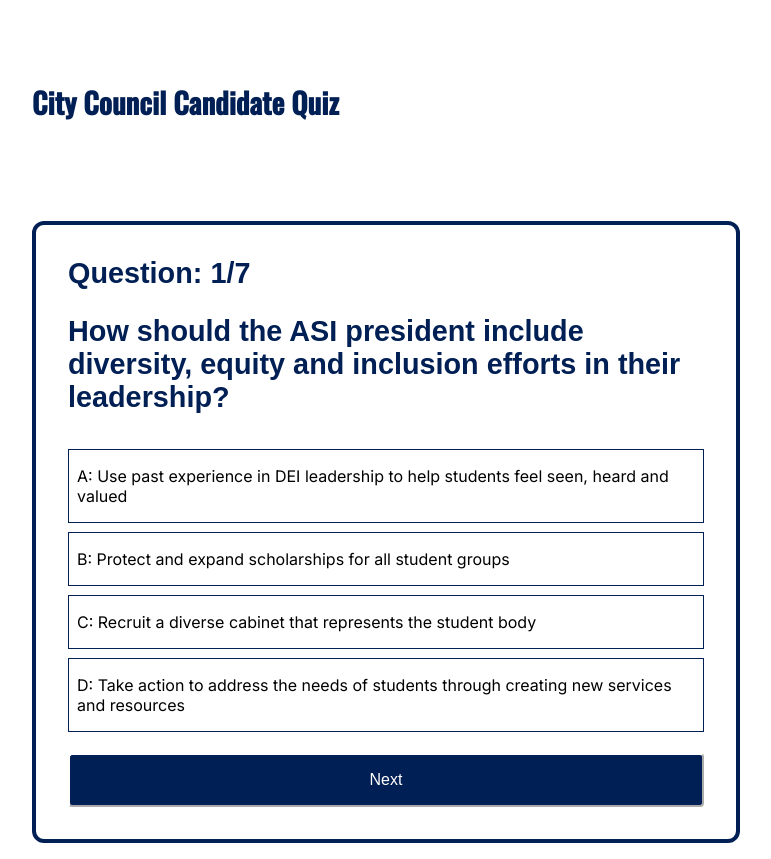
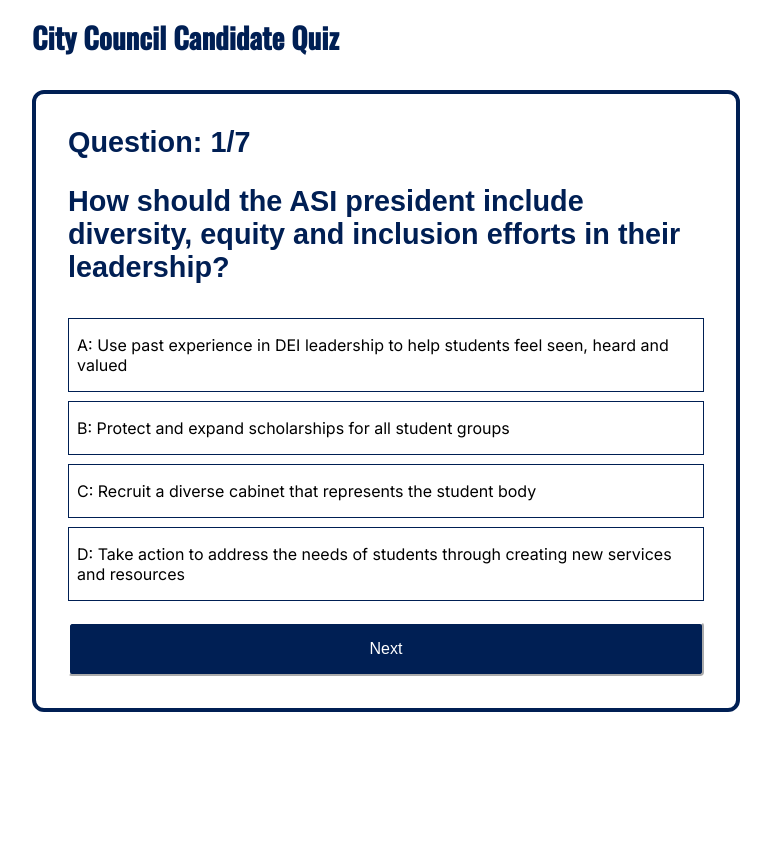
Before and after one commit to leilat014/candidate-quiz-template2.0, a Next.js app: page / in a window 1280 px wide. Shown: the whole page, without its empty margins (254-1025 px from the left). After the commit the page ends 800 px from the top, so only its background shows below. Built offline with nearby package versions, Linux system fonts and the light colour scheme.

Commit message:
spacing updated

```diff
--- a/app/globals.css
+++ b/app/globals.css
@@ -22,12 +22,12 @@ h1, .title {
   font-family: 'Oswald', sans-serif;
   font-weight: 700;
   font-size: 1.8rem;
-  line-height: 6;
   margin-bottom: 0.5rem;
 }
 
 h2 {
   color: #000;
+  line-height: 2;
   font-family: 'Soleil', sans-serif;
   font-weight: 600;
 }
```
